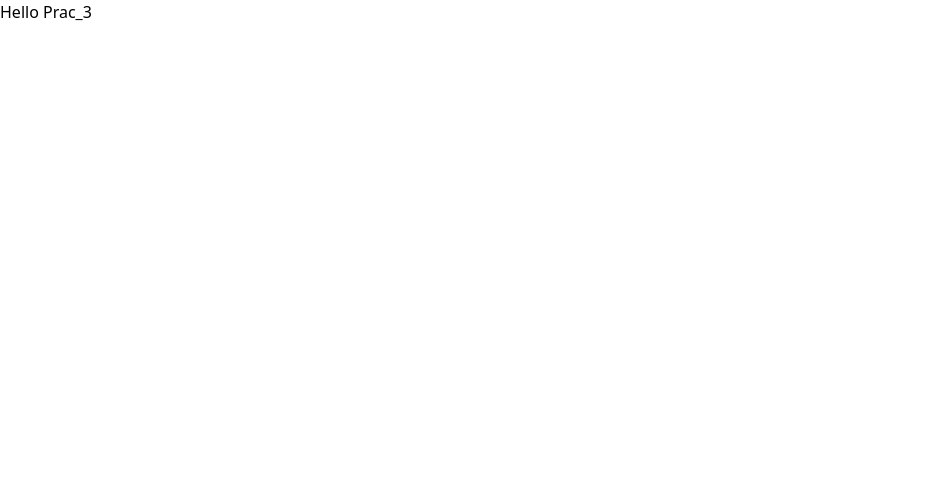
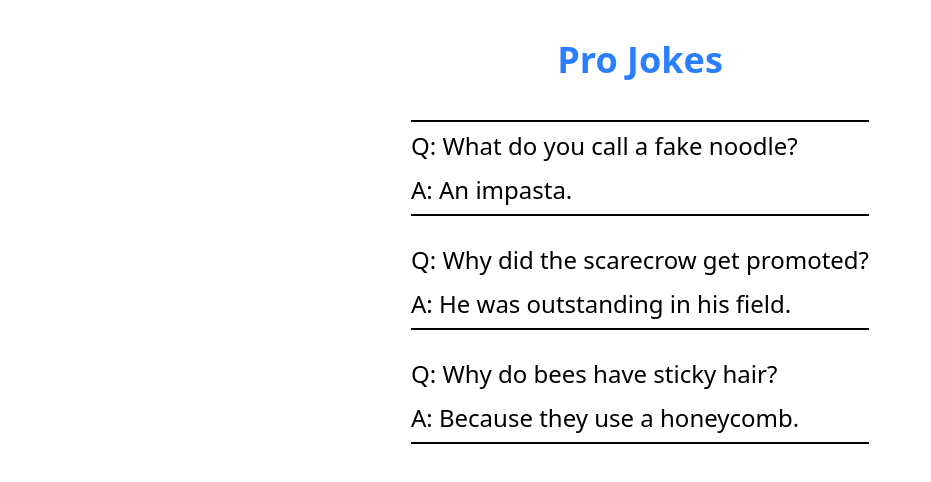
Before and after one commit to Jumanjigobez/Nextjs, a Next.js app in the folder prac_3/: page / in a window 1280 px wide. Shown: the top 482 px of the page, without its empty margins (0-931 px from the left). Built offline with nearby package versions, Linux system fonts and the light colour scheme.

Commit message:
Homepage

```diff
--- a/prac_3/app/layout.tsx
+++ b/prac_3/app/layout.tsx
@@ -13,8 +13,8 @@ const geistMono = Geist_Mono({
 });
 
 export const metadata: Metadata = {
-  title: "Create Next App",
-  description: "Generated by create next app",
+  title: "Pro Jokes",
+  description: "Get Pro Jokes and Enjoy",
 };
 
 export default function RootLayout({
@@ -25,7 +25,10 @@ export default function RootLayout({
   return (
     <html lang="en">
       <body className={`${geistSans.variable} ${geistMono.variable}`}>
-        {children}
+        <main className="flex flex-col items-center h-screen p-10 gap-10">
+          {children}
+        </main>
+
       </body>
     </html>
   );
--- a/prac_3/app/page.tsx
+++ b/prac_3/app/page.tsx
@@ -2,6 +2,28 @@
 
 export default function Home() {
   return (
-   <h1>Hello Prac_3</h1>
+    <>
+      <div className="title">
+        <h1 className="text-4xl text-blue-500 font-bold">Pro Jokes</h1>
+      </div>
+
+      <div className="flex flex-col gap-7 text-2xl">
+        <div className="flex flex-col gap-3 pt-2 pb-2 border-t-2 border-b-2 ">
+          <p>Q: {" "}What do you call a fake noodle?</p>
+          <p>A: {" "}An impasta.</p>
+        </div>
+
+        <div className="flex flex-col gap-3 pb-2 border-b-2">
+          <p>Q: {" "}Why did the scarecrow get promoted?</p>
+          <p>A: {" "}He was outstanding in his field.</p>
+        </div>
+
+        <div className="flex flex-col gap-3 pb-2 border-b-2">
+          <p>Q: {" "}Why do bees have sticky hair?</p>
+          <p>A: {" "}Because they use a honeycomb.</p>
+        </div>
+      </div>
+    </>
+
   );
 }
```
